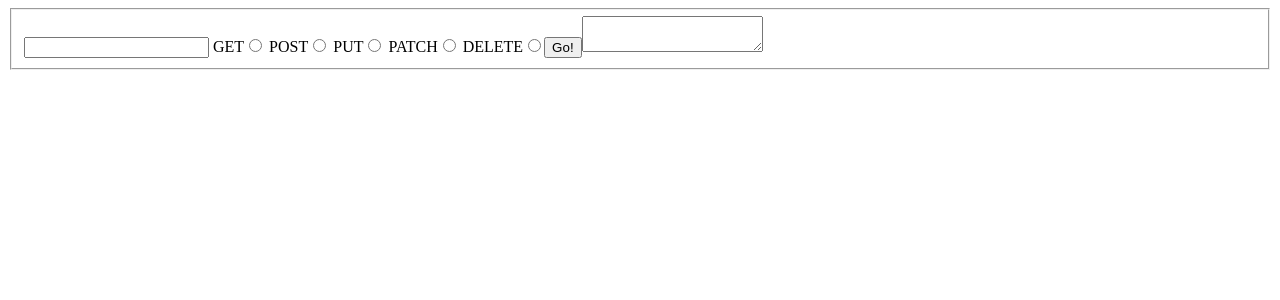
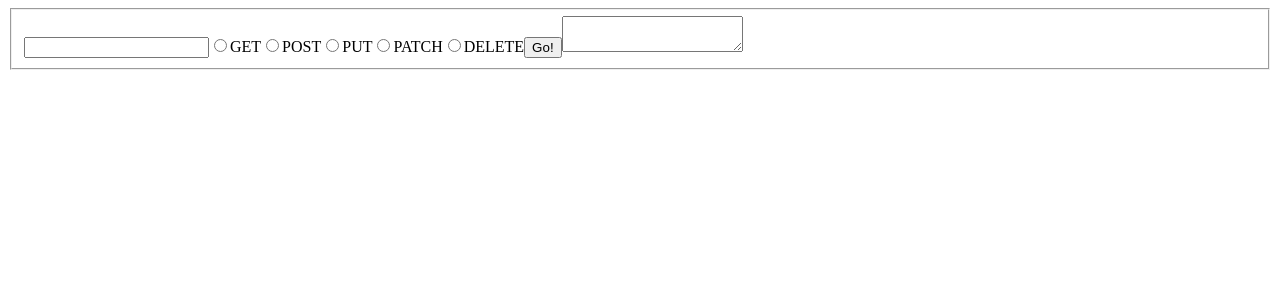
Before and after one commit to janellemellor/RESTy, a React app: page / in a window 1280 px wide. Shown: the top 300 px of the page. Built offline with nearby package versions, Linux system fonts and the light colour scheme.

Commit message:
refactor form

```diff
--- a/src/components/Form/Form.jsx
+++ b/src/components/Form/Form.jsx
@@ -1,29 +1,20 @@
 import React from 'react';
 import PropTypes from 'prop-types';
+import { RadioButtonGroup, RadioButton } from './RadioButton';
 
-const Form = ({ onSubmit, url, onUrlChange, method, onInputChange, jsonBody, onJsonBodyChange }) => (
+const Form = ({ onSubmit, url, onChange, jsonBody }) => (
   <form onSubmit={onSubmit}>
     <fieldset>
-      <input name="url-input" type="text" value={url} onUrlChange={onUrlChange} />
-      <label> GET
-        <input type="radio" name="methods" value="GET" onInputChange={onInputChange}/>
-      </label>
-      <label> POST
-        <input type="radio" name="methods" value="POST" onInputChange={onInputChange}/>
-      </label>
-      <label> PUT
-        <input type="radio" name="methods" value="PUT" onInputChange={onInputChange}/>
-      </label>
-      <label> PATCH
-        <input type="radio" name="methods" value="PATCH" onInputChange={onInputChange}/>
-      </label>
-      <label> DELETE
-        <input type="radio" name="methods" value="DELETE" onInputChange={onInputChange}/>
-      </label>
+      <input name="url-input" type="text" value={url} onChange={onChange} />
+      <RadioButtonGroup name="methods" onuChange={onChange} >
+        <RadioButton value="GET" />
+        <RadioButton value="POST" />
+        <RadioButton value="PUT" />
+        <RadioButton value="PATCH" />
+        <RadioButton value="DELETE" />
+      </RadioButtonGroup>
       <button>Go!</button>
-      <label>
-        <textarea name="jsonBody" value={jsonBody} onJsonBodyChange={onJsonBodyChange}> </textarea>
-      </label>
+      <textarea name="jsonBody" value={jsonBody} onChange={onChange}> </textarea>
     </fieldset>
   </form>
 );
@@ -31,11 +22,8 @@ const Form = ({ onSubmit, url, onUrlChange, method, onInputChange, jsonBody, onJ
 Form.propTypes = {
   onSubmit: PropTypes.func.isRequired,
   url: PropTypes.string.isRequired,
-  onUrlChange: PropTypes.func.isRequired,
-  method: PropTypes.string.isRequired,
-  onInputChange: PropTypes.func.isRequired,
-  jsonBody: PropTypes.string.isRequired,
-  onJsonBodyChange: PropTypes.func.isRequired
+  onChange: PropTypes.func.isRequired,
+  jsonBody: PropTypes.string,
 };
 
 export default Form;
```
